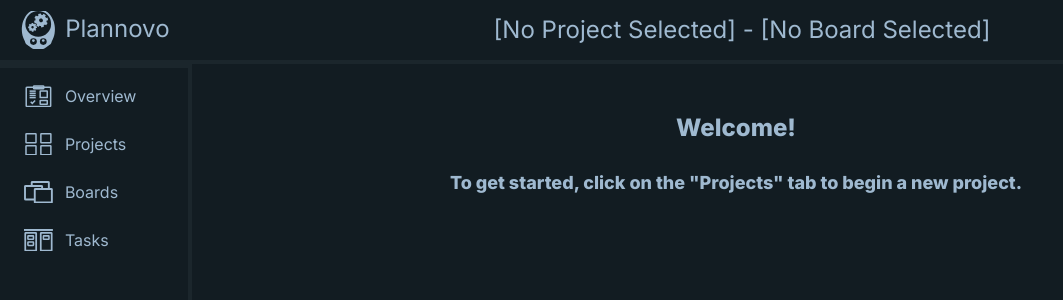
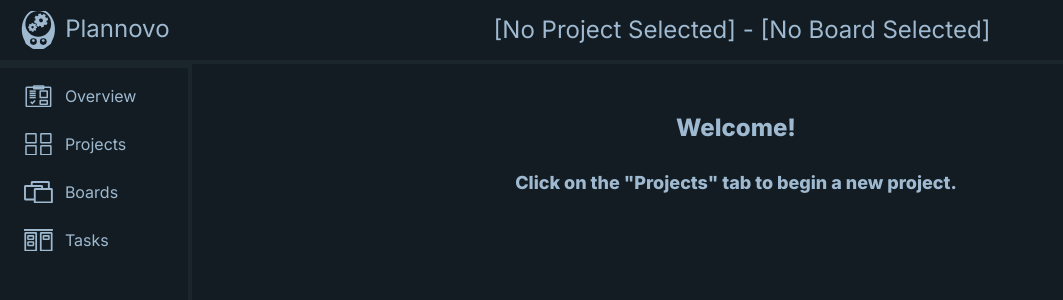
Before and after one commit to TerryHall-Git/Plannovo, a React (Create React App) app: page / in a window 1280 px wide. Shown: the top 300 px of the page, without its empty margins (0-1063 px from the left). Built offline with nearby package versions, Linux system fonts and the light colour scheme; what @tiptap/extension-color would draw is missing.

Commit message:
updated welcome page

```diff
--- a/src/pages/Home.js
+++ b/src/pages/Home.js
@@ -8,9 +8,7 @@ const Home = () => {
     <div className="Home">
       <div className="Home-content">
         <h1>Welcome!</h1>
-        <p>
-          To get started, click on the "Projects" tab to begin a new project.
-        </p>
+        <p>Click on the "Projects" tab to begin a new project.</p>
       </div>
     </div>
   );
```
